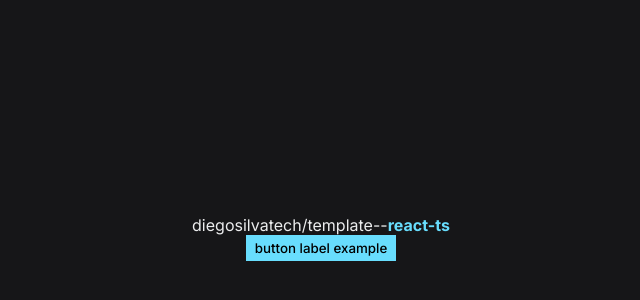
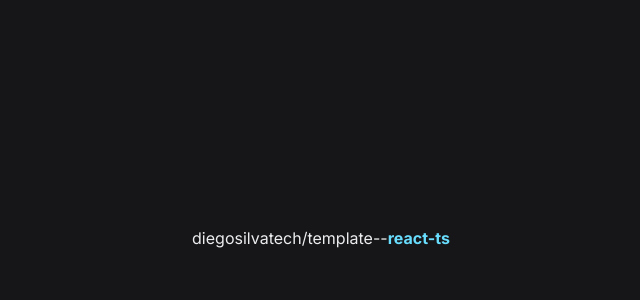
Before and after one commit to diegosilvatech/template--react-ts, a React (Vite) app: page / in a window 1280 px wide. Shown: the part 162-462 px from the top of the page, without its empty margins (319-959 px from the left). Built offline with nearby package versions, Linux system fonts and the light colour scheme.

Commit message:
feat: update button styles

```diff
--- a/src/components/example/button/Button.tsx
+++ b/src/components/example/button/Button.tsx
@@ -9,7 +9,7 @@ export type ButtonProps = {
 };
 
 const Button = ({
-  children = 'button label example',
+  children = 'click me',
   variant = 'primary',
   type = 'button',
   isFullWidth = false,
--- a/src/components/example/button/button.styles.ts
+++ b/src/components/example/button/button.styles.ts
@@ -1,10 +1,11 @@
 import { styled } from 'styles/stitches.config';
 
 export const ButtonWrapper = styled('button', {
-  padding: '$0 $1',
+  padding: '$1 $4',
   fontFamily: '$inter',
+  fontSize: '$textSmall',
   border: '1px solid',
-  fontWeight: '$medium',
+  fontWeight: '$regular',
   '&:hover': {
     cursor: 'pointer'
   },
--- a/src/pages/home/home.tsx
+++ b/src/pages/home/home.tsx
@@ -1,5 +1,3 @@
-import { Example } from 'components';
-
 import * as s from './home.styles';
 
 const Home = () => {
@@ -8,7 +6,6 @@ const Home = () => {
       <s.Title>
         diegosilvatech/template--<strong>react-ts</strong>
       </s.Title>
-      <Example.Button />
     </s.Wrapper>
   );
 };
--- a/src/styles/tokens/spacing.ts
+++ b/src/styles/tokens/spacing.ts
@@ -1,5 +1,5 @@
 const spacing = {
-  0: '0.5rem',
+  half: '0.5rem',
   1: '1rem',
   2: '2rem',
   3: '3rem',
```
Also changed, not shown: 2 other files (tests, documents, lock files or other folders).
